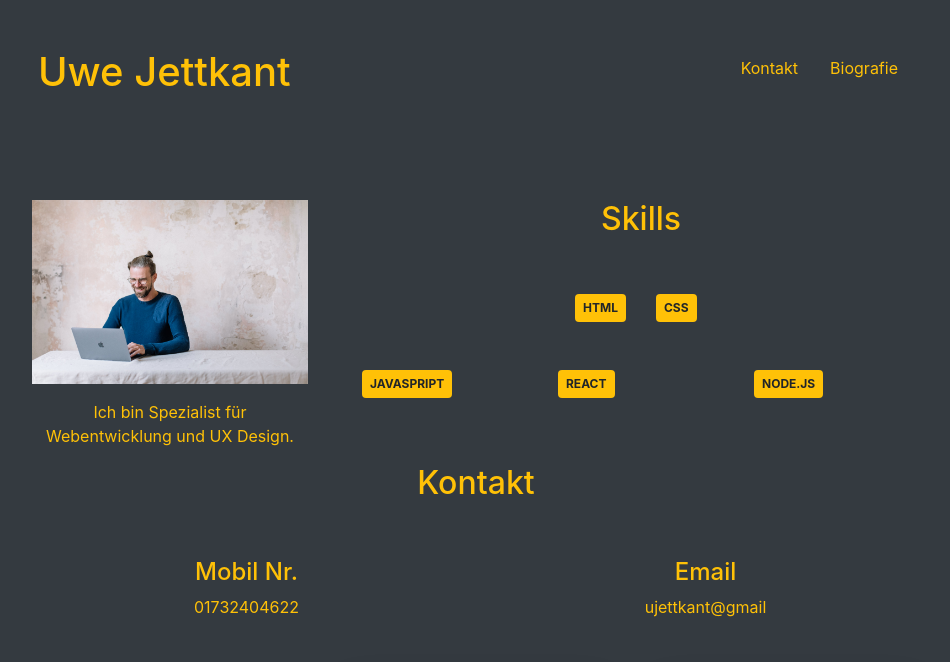
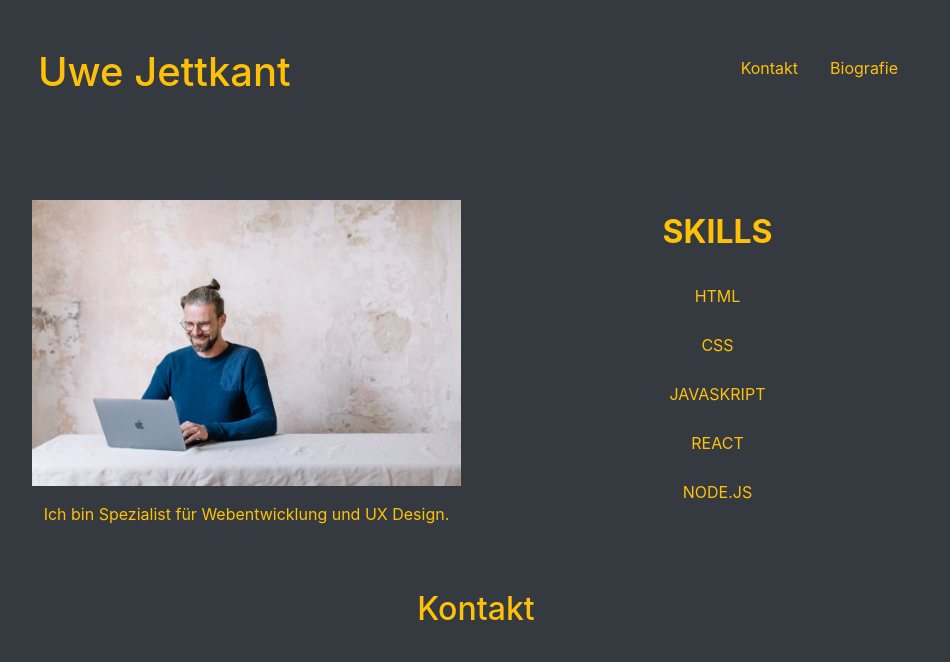
Before and after one commit to uwejettkant/personal-website-bootstrap, a plain HTML site: page index.html in a window 1280 px wide. Shown: the top 662 px of the page, without its empty margins (164-1114 px from the left). Drawn offline with nearby package versions, Linux system fonts and the light colour scheme.

Commit message:
update desktop

```diff
--- a/index.html
+++ b/index.html
@@ -13,8 +13,8 @@
     <header class="text-warning text-center bg-dark p-4 mx-0 d-block d-md-none">
     <h1>Uwe Jettkant</h1>
     <nav class="nav justify-content-center">
-            <a class="nav-link active text-warning" href="#">Kontakt</a>
-            <a class="nav-link text-warning" href="#">Biografie</a>
+            <a class="nav-link active text-warning" href="#Kontakt">Kontakt</a>
+            <a class="nav-link text-warning" href="#Bio">Biografie</a>
     </nav>
 </header>
 
@@ -47,7 +47,7 @@
 
     </main>
     <div class="text-center d-block d-md-none">
-        <h2 class="my-5">Kontakt</h2></a>
+        <h2 id="Kontakt" class="my-5"><h2>Kontakt</h2>
         <h4>Mobil Nr.</h4>
         <p>01732404622</p>
         <h4>Email</h4>
@@ -99,7 +99,7 @@
 
         <div class="card mb-5 bg-dark text-warning border-dark" style="w-100">
             <div class="card-header bg-dark border-dark">
-              <h5 class="text-center font-weight-bold">Biografie</h5>
+              <h5 id="Bio" class="text-center font-weight-bold">Biografie</h5>
             </div>
             <ul class="list-group list-group-flush">
               <li class="list-group-item bg-dark border-dark">Geburtsdatum: 22.01.1982</li>
@@ -138,39 +138,24 @@
 <div class="px-5 pb-3 bg-dark text-warning d-none d-md-block">
     <main class=" w-75 m-auto pt-5">
         <div class="row">
-        <div class="col-4 mr-4">
+        <div class="col-6 mr-4 mb-5">
         <img src="/image/profile1.jpg" class="img-fluid border-rounded border-dark" alt="Responsive image">
         <p class="text-center mt-3">Ich bin Spezialist für Webentwicklung und UX Design.</p>
         </div>
 
-        <div class="col wrapper">
-        <div class="row">
-        <div class="col-12 font-weight-bold text-center align-self-center">
-            <h2>Skills</h2>
-        </div>
-        </div>
-        <div class="row my-5">
-            <div class="col-6 d-flex justify-content-end">
-                <span class="badge badge-warning p-2">HTML</span>
-            </div>
-            <div class="col-6">
-                <span class="badge badge-warning p-2">CSS</span>
-            </div>
-        </div>
-        <div class="row my-5">
-            <div class="col-4">
-                <span class="badge badge-warning p-2">JAVASPRIPT</span>
-            </div>
-            <div class="col-4">
-                <span class="badge badge-warning p-2">REACT</span>
-            </div>
-            <div class="col-4">
-                <span class="badge badge-warning p-2">NODE.JS</span>
-            </div>
-
-        </div>
-        </div>
-        </div>
+        <div class="col wrapper mb-5">
+            <div class=" col card bg-dark border-dark text-warning" style="w-100">
+                <div class="card-header bg-dark border-dark">
+                  <h2 class="text-center font-weight-bold">SKILLS</h2>
+                </div>
+                <ul class="list-group list-group-flush text-center">
+                  <li class="list-group-item bg-dark border-dark">HTML</li>
+                  <li class="list-group-item bg-dark border-dark">CSS</li>
+                  <li class="list-group-item bg-dark border-dark">JAVASKRIPT</li>
+                  <li class="list-group-item bg-dark border-dark">REACT</li>
+                  <li class="list-group-item bg-dark border-dark">NODE.JS</li>
+                </ul>
+              </div>
     </main>
 
     <div class="w-75 m-auto text-center my-5">
```
